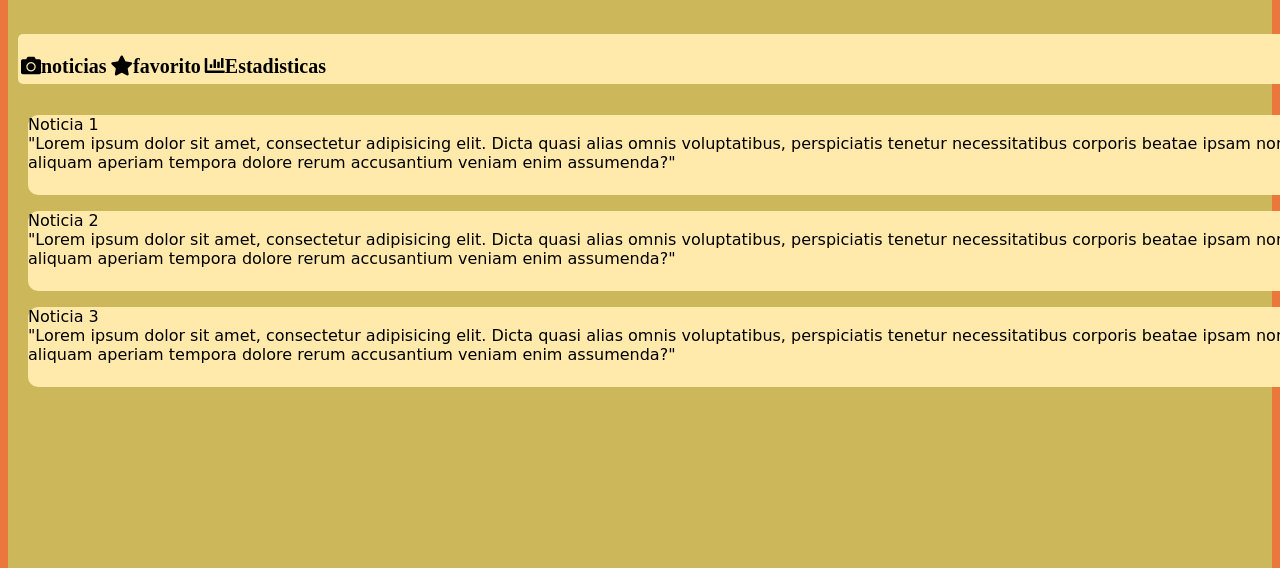
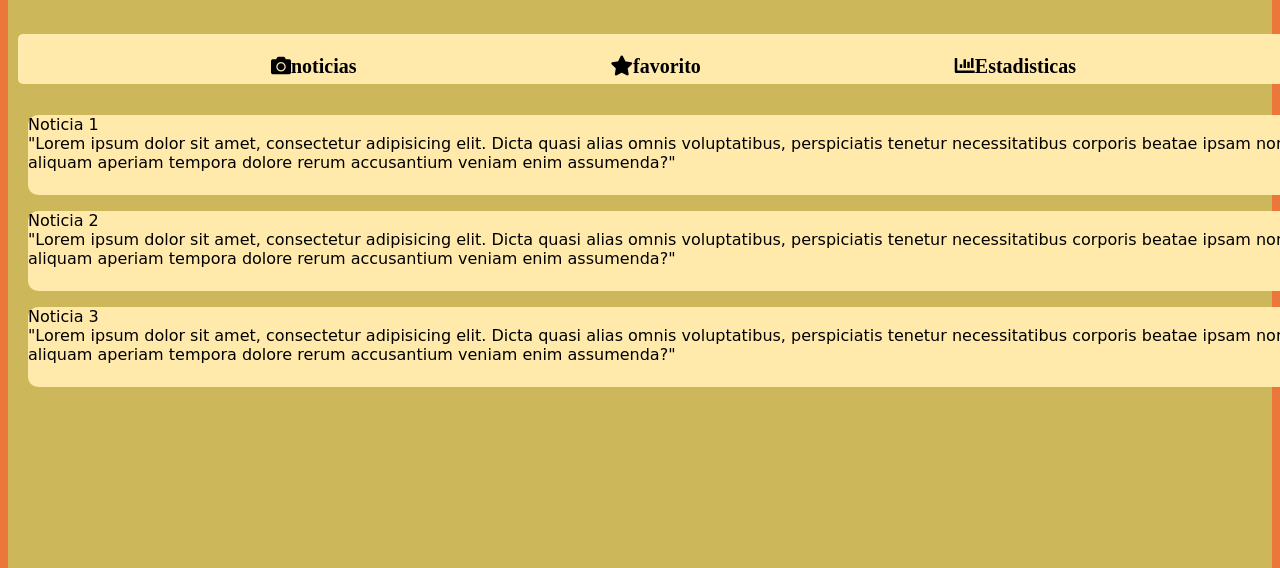
Before and after one commit to Trolladrosky/Entregas, a plain HTML site: page leones/index.html in a window 1280 px wide. Shown: the part 232-800 px from the top of the page. Drawn offline with Linux system fonts and the light colour scheme; a web font is replaced by a local one.

Commit message:
Add files via upload

```diff
--- a/leones/css/style.css
+++ b/leones/css/style.css
@@ -48,7 +48,7 @@ img{
 
 .fas{
 
-	color:black;
+	color:#000000 ;
 	font-size:20px;
 
 
@@ -57,8 +57,9 @@ img{
 	background-color: #FFEAAC;
 	border-radius:5px;
 	height: 50px;
-	width: 1320px;
+	width: 1300px;
 	margin-left: 10px;
+
 }
 
 a{
@@ -75,5 +76,11 @@ a{
 	width: 1300px;
 	margin-left: 10px;
 	border-radius: 10px;
+	text-align: left;
+	border-color: #000000 ;
 
 }
+
+i{
+	margin-left: 250px;
+}
```
